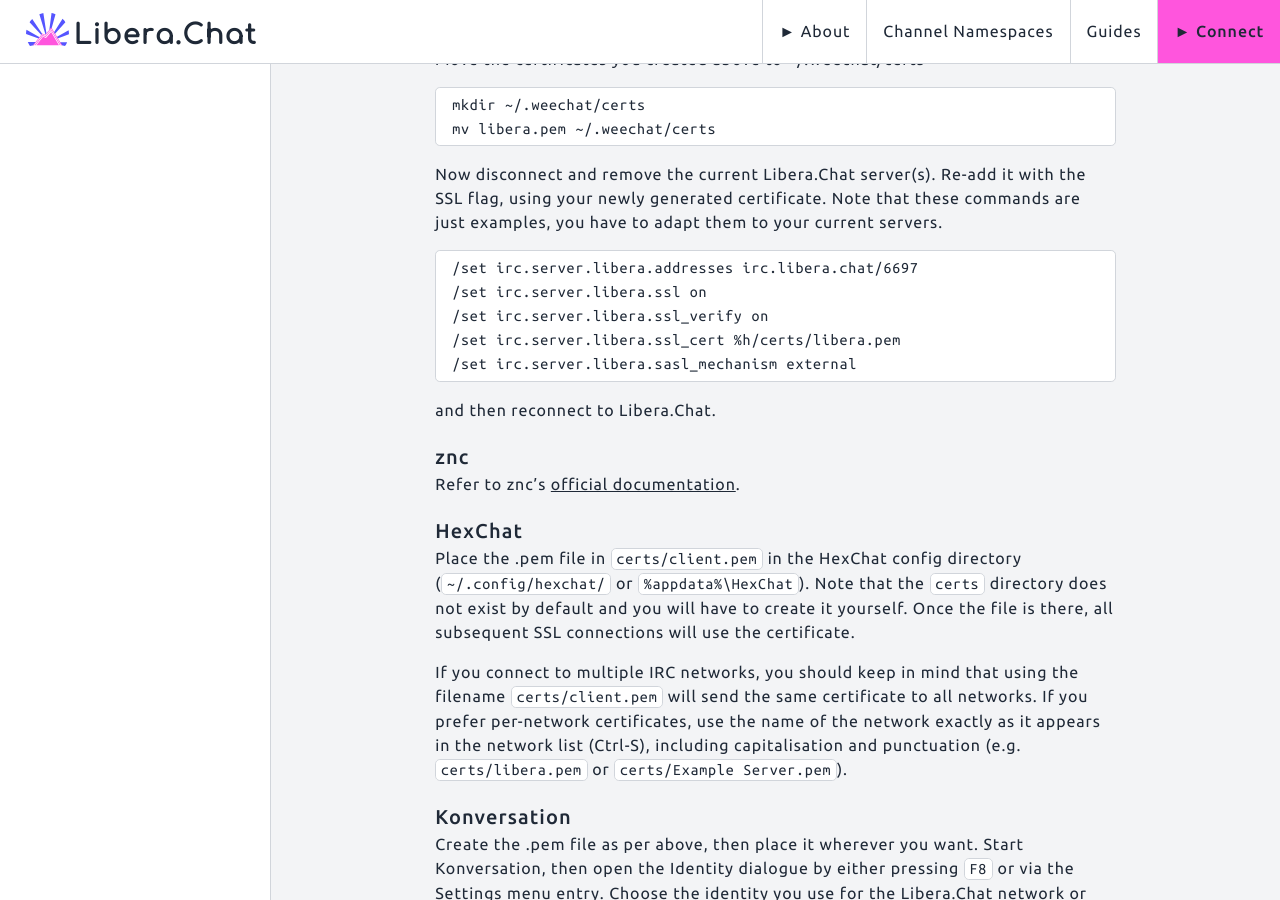
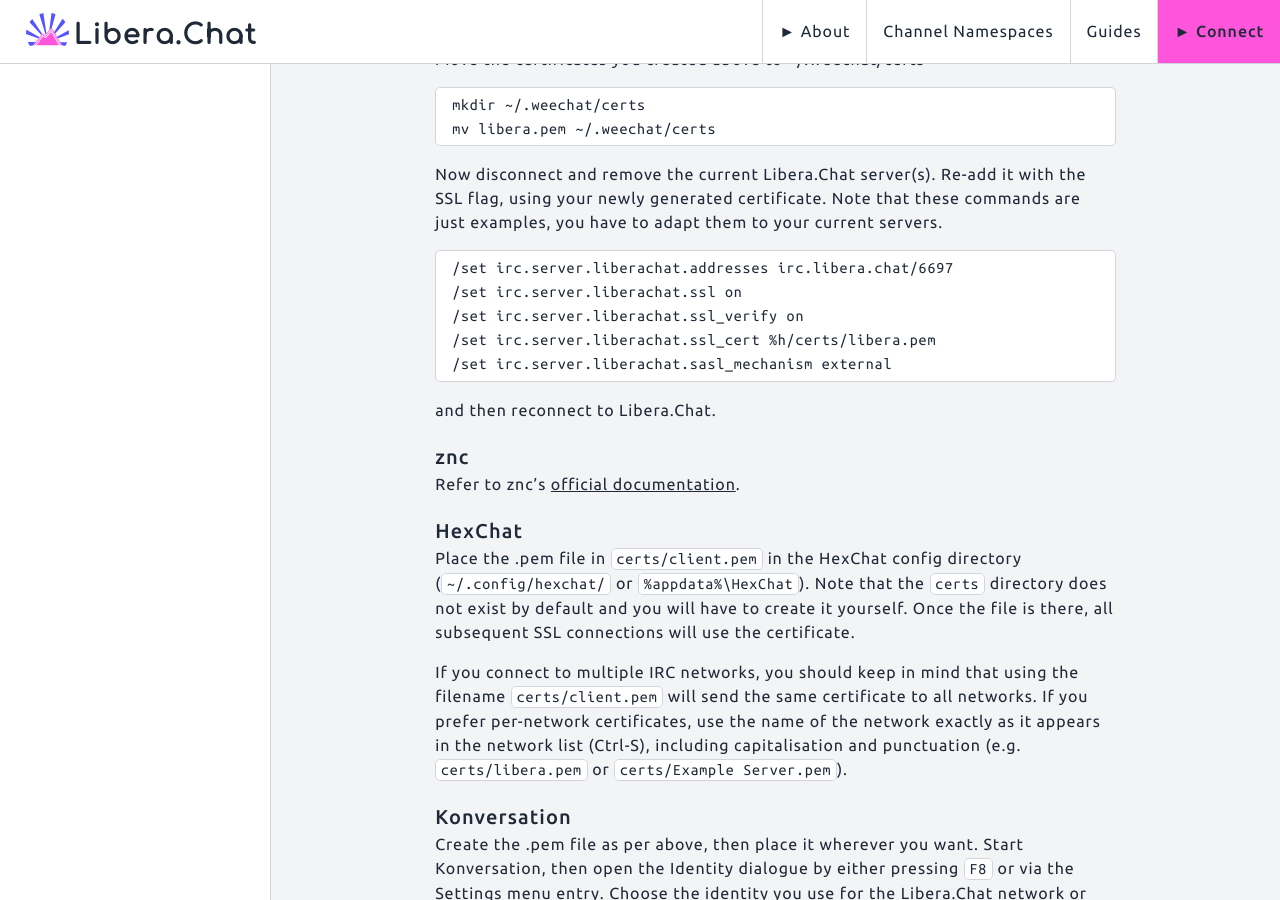
Before and after one commit to Libera-Chat/libera-chat.github.io, a Jekyll site: the page built from content/_guides/certfp.md, in a window 1280 px wide and 900 px high, scrolled down 1282 px. Built offline with Jekyll 4.4.1, drawn with Linux system fonts in a browser that asks for light colours.

Commit message:
content/_guides/certfp.md: update network name used for the weechat configuration
some parts of the weechat configuration guides use "irc.server.liberachat.*", and others use "irc.server.libera.*"
this commit attempts to harmonize all this, using "irc.server.liberachat.*" everywhere

```diff
--- a/content/_guides/certfp.md
+++ b/content/_guides/certfp.md
@@ -68,11 +68,11 @@
 the SSL flag, using your newly generated certificate. Note that these commands
 are just examples, you have to adapt them to your current servers.
 
-    /set irc.server.libera.addresses irc.libera.chat/6697
-    /set irc.server.libera.ssl on
-    /set irc.server.libera.ssl_verify on
-    /set irc.server.libera.ssl_cert %h/certs/libera.pem
-    /set irc.server.libera.sasl_mechanism external
+    /set irc.server.liberachat.addresses irc.libera.chat/6697
+    /set irc.server.liberachat.ssl on
+    /set irc.server.liberachat.ssl_verify on
+    /set irc.server.liberachat.ssl_cert %h/certs/libera.pem
+    /set irc.server.liberachat.sasl_mechanism external
 
 and then reconnect to Libera.Chat.
 
```
